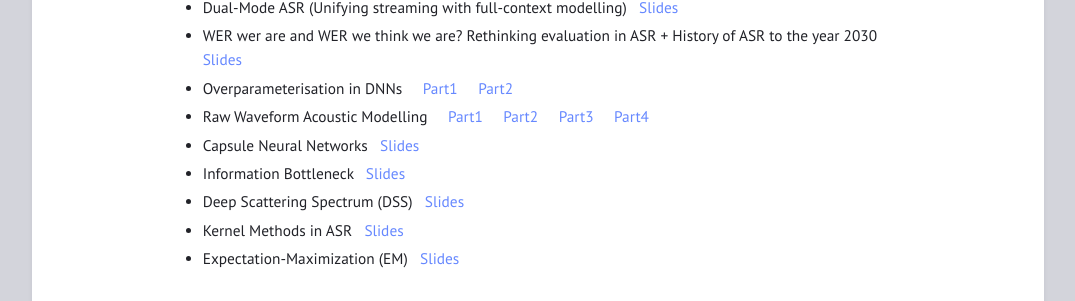
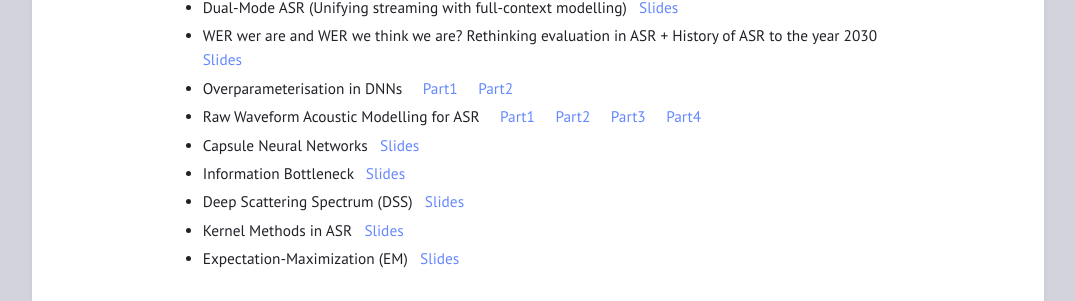
Before and after one commit to eloweimi/eloweimi.github.io, a Jekyll site: the page built from tutorials.md, in a window 1280 px wide. Shown: the part 483-784 px from the top of the page, without its empty margins (102-1177 px from the left). Built offline with Jekyll 4.4.1, drawn with Linux system fonts in a browser that asks for light colours.

Commit message:
Update tutorials.md

```diff
--- a/tutorials.md
+++ b/tutorials.md
@@ -14,7 +14,7 @@
   * Dual-Mode ASR (Unifying streaming with full-context modelling) &nbsp; [Slides](/files/Tutorials/DualMode_ASR_ErfanLoweimi.pdf)
   * WER wer are and WER we think we are? Rethinking evaluation in ASR + History of ASR to the year 2030 &nbsp; [Slides](/files/Tutorials/WER_all_ErfanLoweimi.pdf)
   * Overparameterisation in DNNs &nbsp; &nbsp; [Part1](/files/Tutorials/OverParam1.pdf) &nbsp; &nbsp; [Part2](/files/Tutorials/OverParam2.pdf)
-  * Raw Waveform Acoustic Modelling &nbsp; &nbsp; [Part1](/files/Tutorials/Raw_Part_I.pdf) &nbsp; &nbsp; [Part2](/files/Tutorials/Raw_Part_II.pdf) &nbsp; &nbsp; [Part3](/files/Tutorials/Raw_Part_III.pdf) &nbsp; &nbsp; [Part4](/files/Tutorials/Raw_Part_IV.pdf)
+  * Raw Waveform Acoustic Modelling for ASR &nbsp; &nbsp; [Part1](/files/Tutorials/Raw_Part_I.pdf) &nbsp; &nbsp; [Part2](/files/Tutorials/Raw_Part_II.pdf) &nbsp; &nbsp; [Part3](/files/Tutorials/Raw_Part_III.pdf) &nbsp; &nbsp; [Part4](/files/Tutorials/Raw_Part_IV.pdf)
   * Capsule Neural Networks &nbsp; [Slides](/files/Tutorials/CapsuleNet_ErfanLoweimi.pdf)
   * Information Bottleneck &nbsp; [Slides](/files/Tutorials/InformationBottleneck_ErfanLoweimi.pdf)
   * Deep Scattering Spectrum (DSS) &nbsp; [Slides](/files/Tutorials/DSS_ErfanLoweimi.pdf)
```
